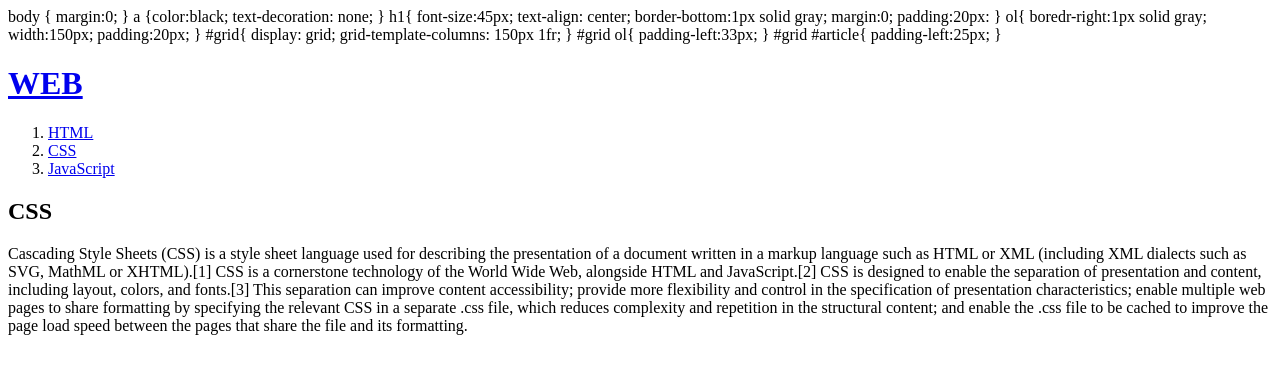
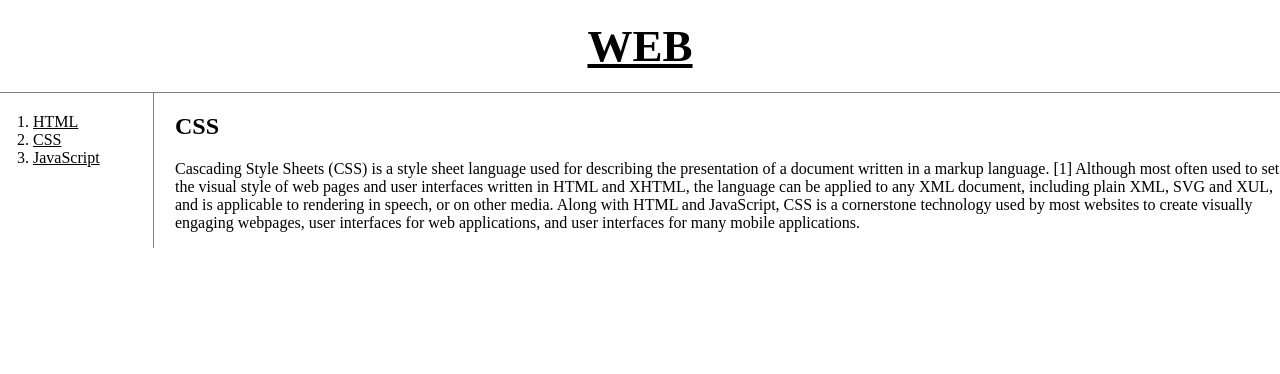
Before and after one commit to KIMJUWON1/MT-FIRST-WEB-SITE, a plain HTML site: page 2.HTML in a window 1280 px wide. Drawn offline with Linux system fonts and the light colour scheme.

Commit message:
Add files via upload

```diff
--- a/2.HTML
+++ b/2.HTML
@@ -1,62 +1,26 @@
 <!doctype html>
 <html>
 <head>
-<title>WEB1-CSS</title>
+  <title>WEB - CSS</title>
   <meta charset="utf-8">
-<styly>
-  body {
-         margin:0;
-
-  }
-  a {color:black;
-    text-decoration: none; }
-
-
-    h1{
-    font-size:45px;
-    text-align: center;
-     border-bottom:1px solid gray;
-    margin:0;
-    padding:20px:  }
-
-    ol{
-       boredr-right:1px solid gray;
-       width:150px;
-       padding:20px;
-   }
-
-   #grid{
-  display: grid;
-  grid-template-columns: 150px 1fr;
-  }
-
-  #grid ol{
-       padding-left:33px;
-}
-
-#grid #article{
-             padding-left:25px;
-          }
-
-  </styly>
+  <link rel="stylesheet" href="style.css">
 </head>
 <body>
-  <h1><a href="index.html">WEB<a></h1>
+  <h1><a href="index.html">WEB</a></h1>
   <div id="grid">
  <ol>
-  <li><a href="1.html" >HTML<a></li>
-  <li><a href="2.html" >CSS<a></li>
-  <li><a href="3.html">JavaScript<a></li>
+  <li><a href="1.html">HTML</a></li>
+  <li><a href="2.html">CSS</a></li>
+  <li><a href="3.html">JavaScript</a></li>
     </ol>
-<div>
+    <div id="article">
         <h2>CSS</h2>
         <p>
-  Cascading Style Sheets (CSS) is a style sheet language used for describing the presentation of a document written in a markup language such as HTML or XML
-   (including XML dialects such as SVG, MathML or XHTML).[1] CSS is a cornerstone technology of the World Wide Web, alongside HTML and JavaScript.[2]
-  CSS is designed to enable the separation of presentation and content, including layout, colors, and fonts.[3] This separation can improve content accessibility;
-  provide more flexibility and control in the specification of presentation characteristics; enable multiple web pages to share formatting by specifying
-  the relevant CSS in a separate .css file, which reduces complexity and repetition in the structural content; and enable the .css file to be cached to improve the page load speed
-   between the pages that share the file and its formatting.
+          Cascading Style Sheets (CSS) is a style sheet language used for describing the presentation of a document written in a markup language.
+          [1] Although most often used to set the visual style of web pages and user interfaces written in HTML and XHTML, the language can be applied to any XML document,
+          including plain XML, SVG and XUL, and is applicable to rendering in speech, or on other media. Along with HTML and JavaScript,
+          CSS is a cornerstone technology used by most websites to create visually engaging webpages,
+           user interfaces for web applications, and user interfaces for many mobile applications.
 </p>
 </div>
 </div>
```
Also changed, not shown: 3 copy.HTML (added, +25 -0 lines), 3.HTML (+10 -5 lines), ex4.html (added, +16 -0 lines). Lines whose indentation alone changed are shown as unchanged.
